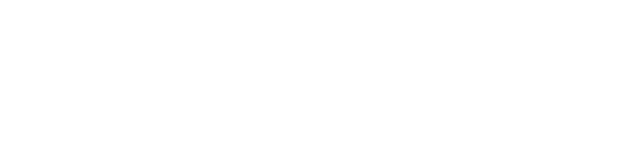
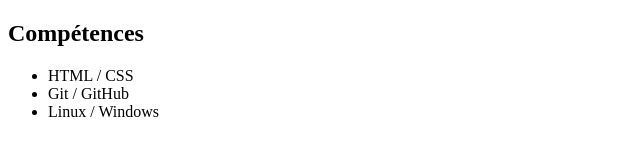
Before and after one commit to Miky177/mon-cv, a plain HTML site: page index.html in a window 1280 px wide. Shown: the whole page, without its empty margins (0-640 px from the left). Drawn offline with Linux system fonts and the light colour scheme.

Commit message:
mise en place de la section competences

```diff
--- a/index.html
+++ b/index.html
@@ -7,6 +7,14 @@
 
 </head>
 <body>
+    <section id="competences">
+        <h2>Compétences</h2>
+        <ul>
+            <li>HTML / CSS</li>
+            <li>Git / GitHub</li>
+            <li>Linux / Windows</li>
+        </ul>
+    </section>
 
 </body>
 </html>
```
